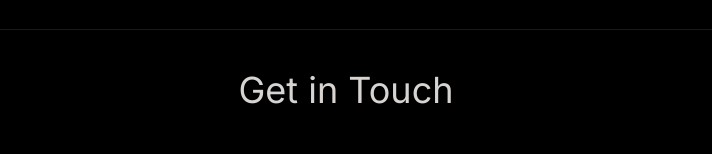
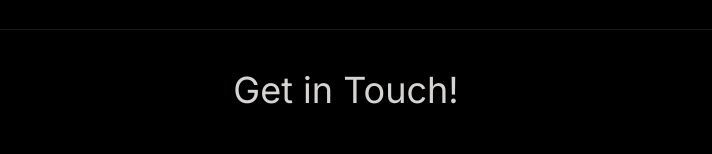
Before and after one commit to lordrake/lordrake.github.io, a React (Vite) app: page / in a window 1280 px wide. Shown: the part 2248-2402 px from the top of the page, without its empty margins (294-1006 px from the left). Built offline with nearby package versions, Linux system fonts and the light colour scheme.

Commit message:
add exclamation mark

```diff
--- a/src/components/Contact.tsx
+++ b/src/components/Contact.tsx
@@ -3,7 +3,7 @@ import { CONTACT } from '../CONTENT'
 function Contact() {
   return (
     <div className='border-t border-stone-900 pb-20'>
-      <h2 className='my-10 text-center text-4xl'>Get in Touch</h2>
+      <h2 className='my-10 text-center text-4xl'>Get in Touch!</h2>
       <p className='my-4 text-center'>{CONTACT.address}</p>
       <div className='text-center tracking-tighter'>
         <a href={`mailto:${CONTACT.email}`} className='border-b'>
```
